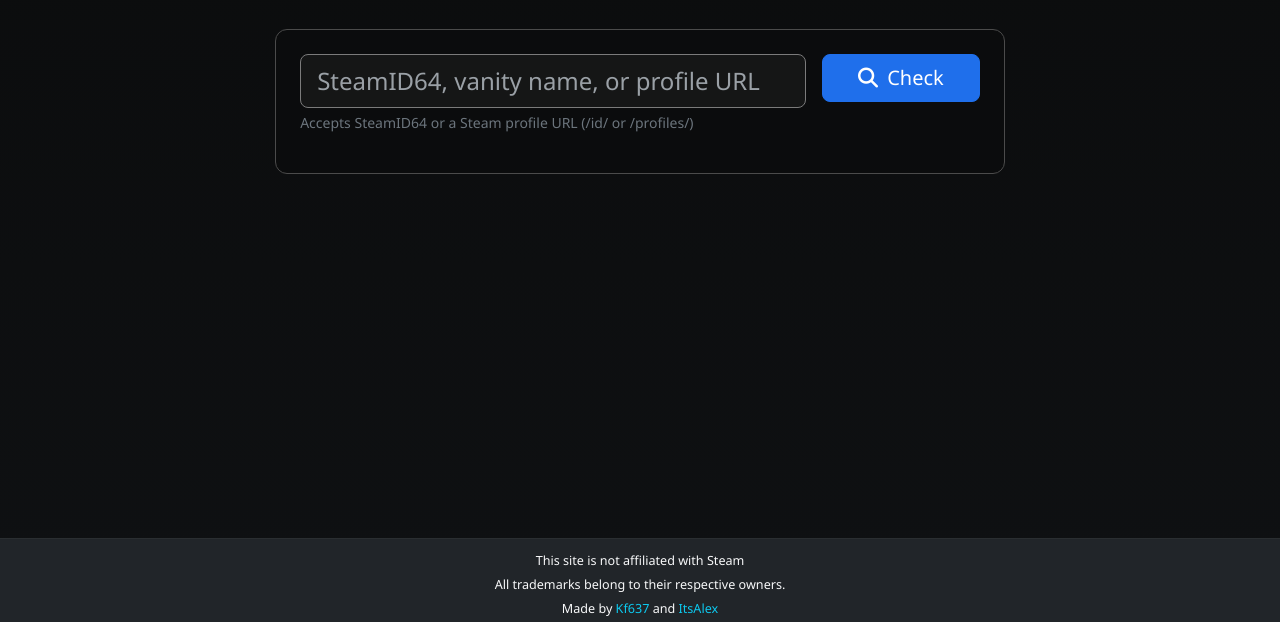
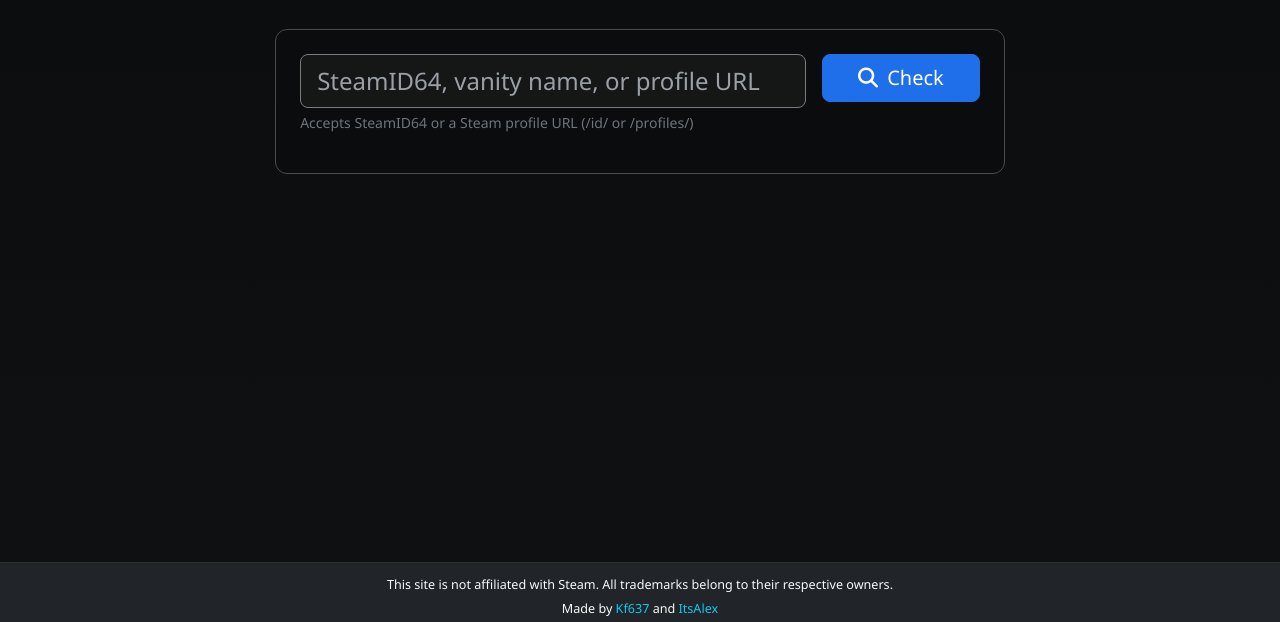
Before and after one commit to Kf637/Steam-Account-Reputation-Check, a website: page index.html in a window 1280 px wide. Shown: the part 133-755 px from the top of the page. Drawn offline with nearby package versions, Linux system fonts and the light colour scheme.

Commit message:
Consolidate footer disclaimer into a single sentence

```diff
--- a/index.html
+++ b/index.html
@@ -58,8 +58,7 @@
 
 <footer class="footer bg-dark text-light py-2">
   <div class="container text-center small">
-    <p class="mb-1">This site is not affiliated with Steam</p>
-    <p class="mb-1">All trademarks belong to their respective owners.</p>
+    <p class="mb-1">This site is not affiliated with Steam. All trademarks belong to their respective owners.</p>
     <p class="mb-2">
       Made by
       <a href="https://github.com/Kf637" target="_blank" rel="noopener noreferrer" class="text-info text-decoration-none">Kf637</a>
```
